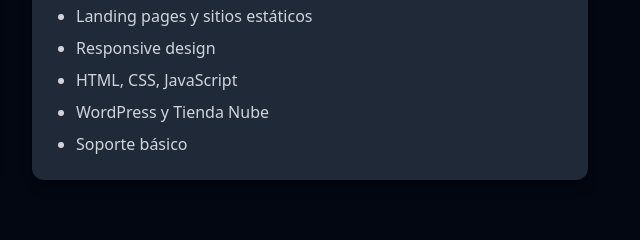
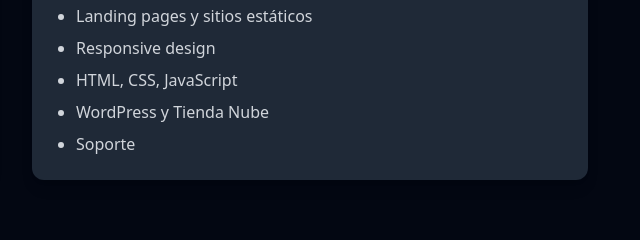
Before and after one commit to Santiagooor/My-portfolio, a plain HTML site: page index.html in a window 1280 px wide. Shown: the part 1260-1500 px from the top of the page, 628-1268 px from the left. Drawn offline with nearby package versions, Linux system fonts and the light colour scheme.

Commit message:
Update index.html

```diff
--- a/index.html
+++ b/index.html
@@ -93,7 +93,7 @@
             <li>Responsive design</li>
             <li>HTML, CSS, JavaScript</li>
             <li>WordPress y Tienda Nube</li>
-            <li>Soporte básico</li>
+            <li>Soporte</li>
           </ul>
         </div>
       </div>
```
